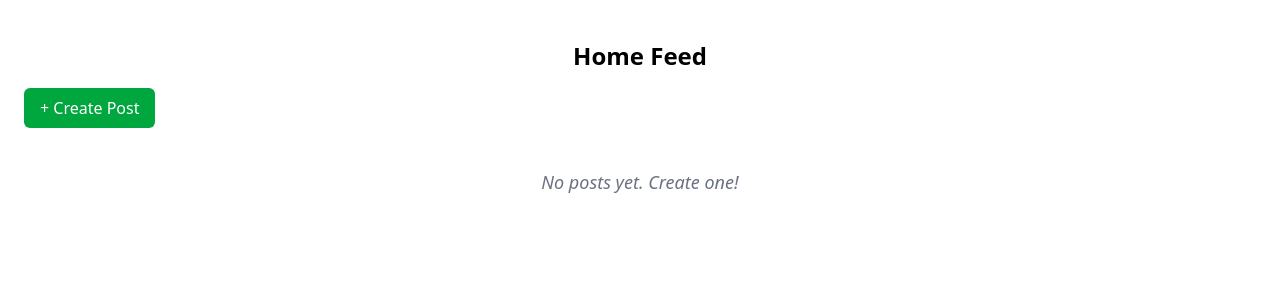
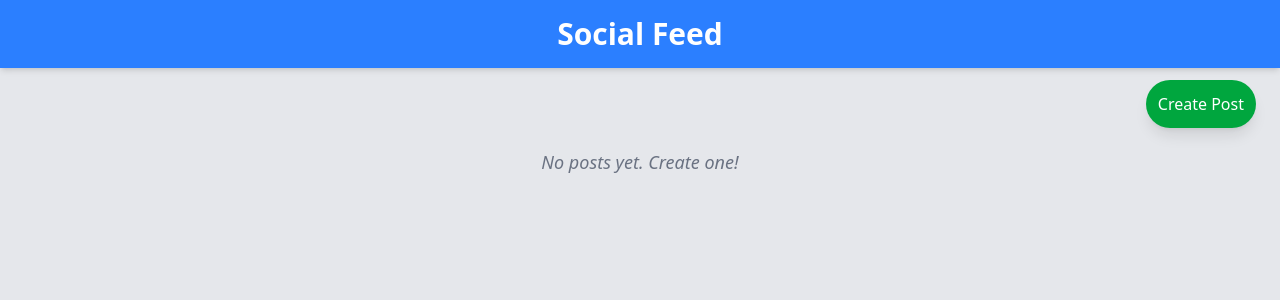
Before and after one commit to shrey-s12/social_app, a React (Vite) app: page / in a window 1280 px wide. Shown: the top 300 px of the page. Built offline with nearby package versions, Linux system fonts and the light colour scheme.

Commit message:
Updated UI

```diff
--- a/src/pages/Home.jsx
+++ b/src/pages/Home.jsx
@@ -13,22 +13,28 @@ const Home = () => {
     };
 
     return (
-        <div className="p-6">
-            <h2 className="text-center text-2xl font-bold my-4">Home Feed</h2>
-            <button
-                onClick={() => openModal()}
-                className="bg-green-600 text-white px-4 py-2 rounded-md"
-            >
-                + Create Post
-            </button>
+        <div className="bg-gray-200 min-h-screen">
+            <header className="bg-blue-500 text-white text-center py-4 shadow-md">
+                <h2 className="text-3xl font-bold">Social Feed</h2>
+            </header>
 
-            <PostList openModal={openModal} />
+            <div className=" mt-6 p-4">
+                <button
+                    onClick={() => openModal()}
+                    className="fixed top-20 right-6 bg-green-600 text-white p-3 rounded-full shadow-lg hover:bg-green-700 transition"
+                >
+                    Create Post
+                </button>
+
+                <PostList openModal={openModal} />
+            </div>
 
             <Modal isOpen={isModalOpen} onClose={() => setIsModalOpen(false)}>
                 <PostForm post={selectedPost} onClose={() => setIsModalOpen(false)} />
             </Modal>
         </div>
     );
+
 };
 
 export default Home;
```
